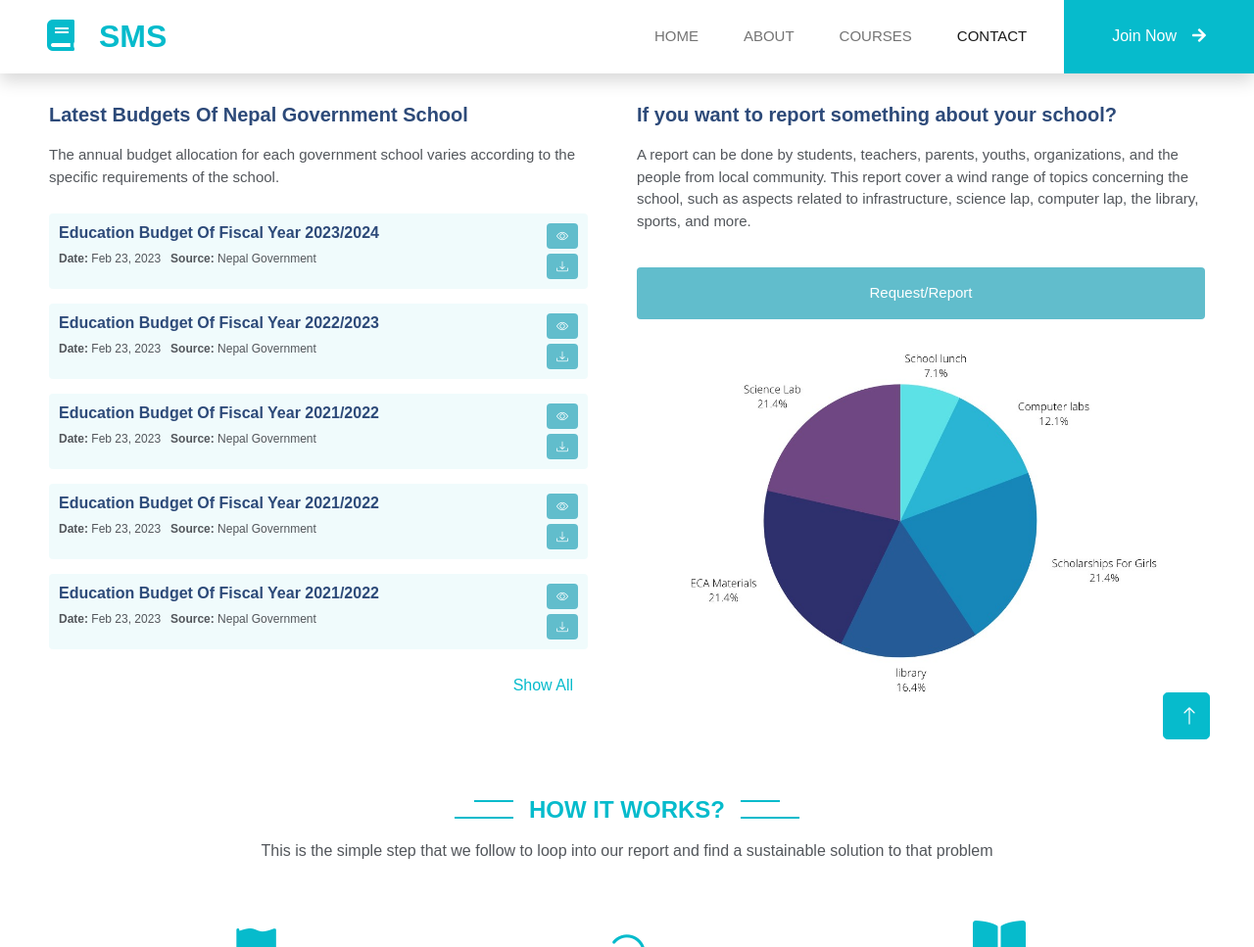
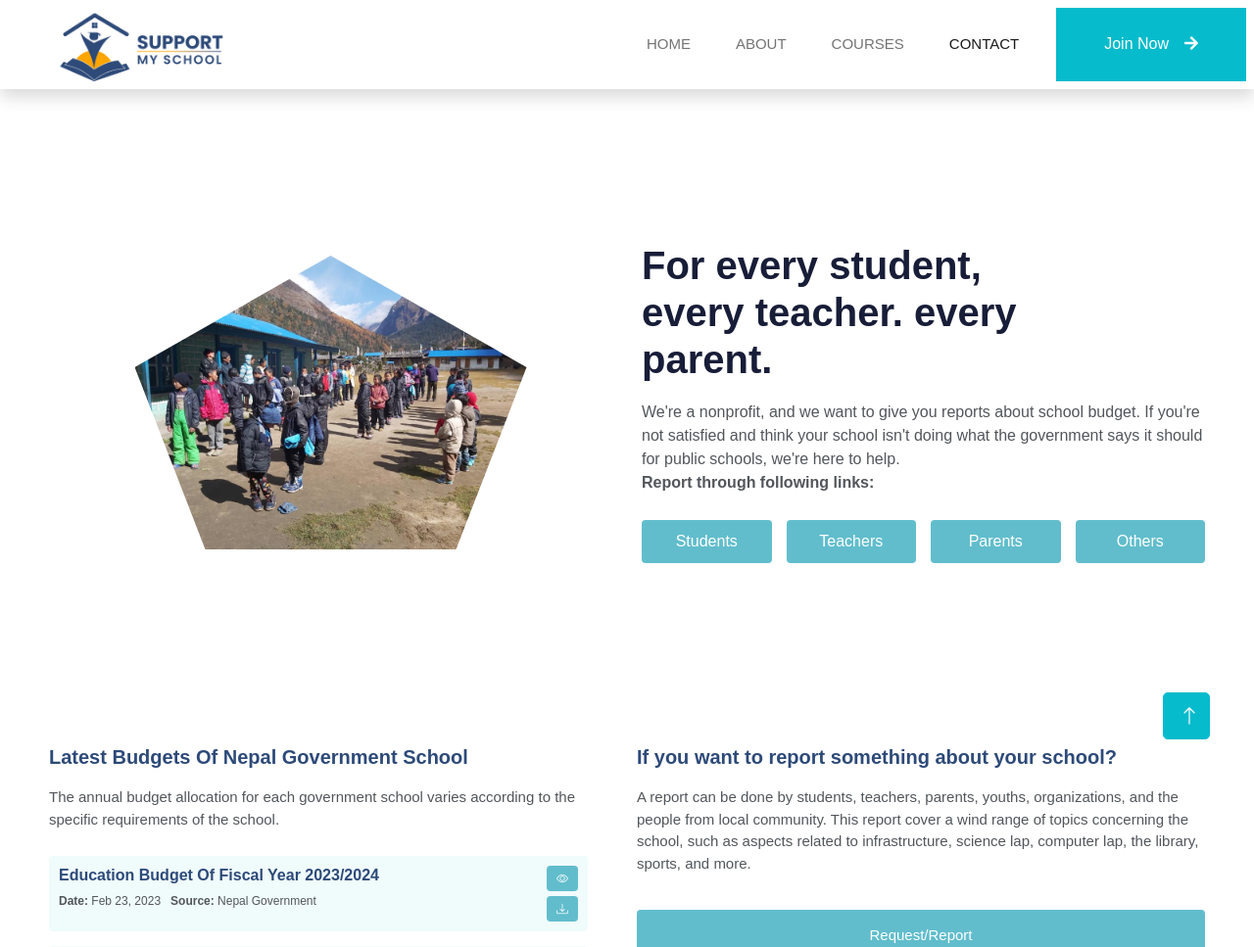
Before and after one commit to sarila/sms-wp, a WordPress theme: template themes/sms/front-page.php in a window 1280 px wide. Shown: the top 967 px of the page at 98% size. Run offline with PHP 8.4 and a stand-in for WordPress, Linux system fonts and the light colour scheme; the site name, menu and one post (Sample post) are stand-ins, and other content is empty; some libraries are stand-ins or nearby versions.

Commit message:
feat: added hero section and logo in navbar.

```diff
--- a/themes/sms/front-page.php
+++ b/themes/sms/front-page.php
@@ -1,55 +1,29 @@
 <?php get_header(); ?>
 
 
+<!-- start first hero section -->
 
-
-<!-- About Start -->
-<!-- <div class="container-xxl py-5">
-  <div class="container">
-    <div class="row g-5">
-      <div class="col-lg-6 wow fadeInUp" data-wow-delay="0.1s" style="min-height: 400px;">
-        <div class="position-relative h-100">
-          <img class="img-fluid position-absolute w-100 h-100"
-            src="<?php echo get_template_directory_uri() ?>/includes/assets/img/about.jpg" alt=""
-            style="object-fit: cover;">
-        </div>
-      </div>
-      <div class="col-lg-6 wow fadeInUp" data-wow-delay="0.3s">
-        <h6 class="section-title bg-white text-start text-primary pe-3">About Us</h6>
-        <h1 class="mb-4">Welcome to eLEARNING</h1>
-        <p class="mb-4">Tempor erat elitr rebum at clita. Diam dolor diam ipsum sit. Aliqu diam amet diam et
-          eos. Clita erat ipsum et lorem et sit.</p>
-        <p class="mb-4">Tempor erat elitr rebum at clita. Diam dolor diam ipsum sit. Aliqu diam amet diam et
-          eos. Clita erat ipsum et lorem et sit, sed stet lorem sit clita duo justo magna dolore erat amet
-        </p>
-        <div class="row gy-2 gx-4 mb-4">
-          <div class="col-sm-6">
-            <p class="mb-0"><i class="fa fa-arrow-right text-primary me-2"></i>Skilled Instructors</p>
-          </div>
-          <div class="col-sm-6">
-            <p class="mb-0"><i class="fa fa-arrow-right text-primary me-2"></i>Online Classes</p>
-          </div>
-          <div class="col-sm-6">
-            <p class="mb-0"><i class="fa fa-arrow-right text-primary me-2"></i>International Certificate
-            </p>
-          </div>
-          <div class="col-sm-6">
-            <p class="mb-0"><i class="fa fa-arrow-right text-primary me-2"></i>Skilled Instructors</p>
-          </div>
-          <div class="col-sm-6">
-            <p class="mb-0"><i class="fa fa-arrow-right text-primary me-2"></i>Online Classes</p>
-          </div>
-          <div class="col-sm-6">
-            <p class="mb-0"><i class="fa fa-arrow-right text-primary me-2"></i>International Certificate
-            </p>
-          </div>
-        </div>
-        <a class="btn btn-primary py-3 px-5 mt-2" href="">Read More</a>
-      </div>
+<div class="hero_container">
+  <div class="hero_image_wrapper">
+    <img class="img-fluid" src="<?php echo get_template_directory_uri() ?>/includes/assets/img/governmentSchool.jpeg" alt="student_image">
+  </div>
+  <div class="hero_button_wrapper">
+    <div>
+      <h1>For every student,
+        every teacher.
+        every parent.</h1>
+      <p>We're a nonprofit, and we want to give you reports about school budget. If you're not satisfied and think your school isn't doing what the government says it should for public schools, we're here to help.<br /> <b>Report through following links:</b></p>
+    </div>
+    <div class="button_wrapper">
+      <button>Students</button>
+      <button>Teachers</button>
+      <button>Parents</button>
+      <button>Others</button>
     </div>
   </div>
-</div> -->
-<!-- About End -->
+</div>
+
+<!-- end of first hero section -->
 
 
 <!-- hero section start -->
@@ -322,8 +296,8 @@
         <a class="position-relative d-block h-100 overflow-hidden" href="">
           <img class="img-fluid position-absolute w-100 h-100" src="<?php echo get_template_directory_uri() ?>/includes/assets/img/public.jpg" alt="" style="height: auto; width: 100%; object-fit: cover" style="object-fit: cover;">
           <div class="bg-white text-center position-absolute bottom-0 end-0 py-2 px-3" style="margin:  1px;">
+            <small class="text-primary">2 Millions +</small>
             <h5 class="m-0">Public</h5>
-            <small class="text-primary">2 Millions +</small>
           </div>
         </a>
       </div>
@@ -331,7 +305,6 @@
   </div>
 </div>
 <!-- Categories Start -->
-
 
 <!-- blog section start -->
 <div class="blog_container" id="blog">
--- a/themes/sms/includes/assets/css/style.css
+++ b/themes/sms/includes/assets/css/style.css
@@ -264,7 +264,76 @@
   list-style: none;
 }
 
-/* end of header css */
+/* start of styling start for hero container */
+.logocls {
+  height: 50px;
+  width: 180px;
+}
+
+.hero_container {
+  padding: 50px;
+  display: grid;
+  grid-template-columns: 1fr 1fr;
+  gap: 30px;
+  min-height: 80vh;
+}
+
+.hero_container .hero_image_wrapper {
+  display: flex;
+  justify-content: center;
+  align-items: center;
+}
+.hero_container .hero_image_wrapper img {
+  height: 300px;
+  width: 400px;
+  clip-path: polygon(50% 0%, 100% 38%, 82% 100%, 18% 100%, 0% 38%);
+}
+
+.hero_container .hero_button_wrapper {
+  display: flex;
+  flex-direction: column;
+  justify-content: center;
+}
+
+.hero_container .hero_button_wrapper div h1 {
+  font-size: 40px;
+  padding-right: 30%;
+}
+
+.hero_container .hero_button_wrapper div p {
+  padding: 10px 0px;
+}
+
+.hero_container .hero_button_wrapper .button_wrapper {
+  display: grid;
+  grid-template-columns: 1fr 1fr 1fr 1fr;
+  gap: 15px;
+}
+
+.hero_container .hero_button_wrapper .button_wrapper button {
+  background-color: #61bdcc;
+  padding: 10px 30px;
+  border-radius: 4px;
+  border: none;
+  color: #fff;
+}
+
+@media (max-width: 768px) {
+  .hero_container {
+    padding: 50px 20px;
+    grid-template-columns: 1fr;
+  }
+  .hero_container .hero_button_wrapper .button_wrapper {
+    grid-template-columns: 1fr 1fr;
+  }
+}
+
+@media (max-width: 500px) {
+  .hero_container .hero_button_wrapper .button_wrapper {
+    grid-template-columns: 1fr;
+  }
+}
+/* end of styling start for hero container */
 
 /* start of hero section css */
 
@@ -907,7 +976,7 @@
   border-right: none;
 }
 
-.team-profile{
+.team-profile {
   height: 300px;
   width: auto;
   border: 1px solid red;
--- a/themes/sms/navbar-special.php
+++ b/themes/sms/navbar-special.php
@@ -1,8 +1,6 @@
-<nav class="navbar navbar-expand-lg bg-white navbar-light shadow sticky-top p-0">
-    <a href="/index.php" class="navbar-brand d-flex align-items-center px-4 px-lg-5">
-        <h2 class="m-0 text-primary"><i class="fa fa-book me-3"></i>
-            SMS
-        </h2>
+<nav class="navbar navbar-expand-lg bg-white navbar-light shadow sticky-top p-2">
+    <a href="/wordpress" class="navbar-brand d-flex align-items-center px-4 px-lg-5">
+        <img class="img-fluid logocls" src="<?php echo get_template_directory_uri() ?>/includes/assets/img/logo.png" alt="logo">
     </a>
     <button type="button" class="navbar-toggler me-4" data-bs-toggle="collapse" data-bs-target="#navbarCollapse">
         <span class="navbar-toggler-icon"></span>
@@ -22,7 +20,6 @@
             <!-- </div> -->
             <a href="<?php echo site_url('/contact'); ?>" class="nav-item nav-link active">Contact</a>
         </div>
-        <a href="" class="btn btn-primary py-4 px-lg-5 d-none d-lg-block">Join Now<i
-                class="fa fa-arrow-right ms-3"></i></a>
+        <a href="" class="btn btn-primary py-4 px-lg-5 d-none d-lg-block">Join Now<i class="fa fa-arrow-right ms-3"></i></a>
     </div>
 </nav>
```
